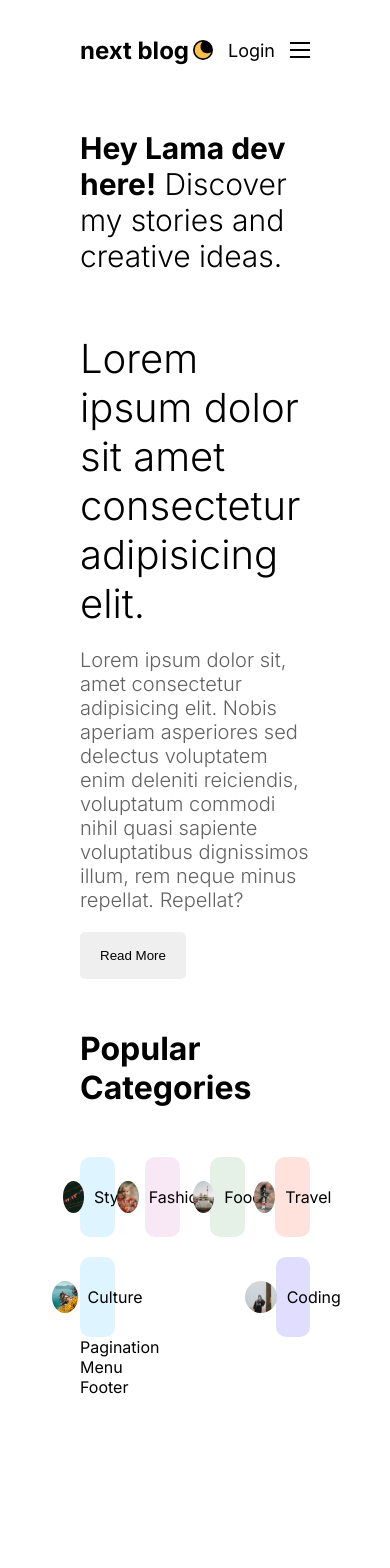
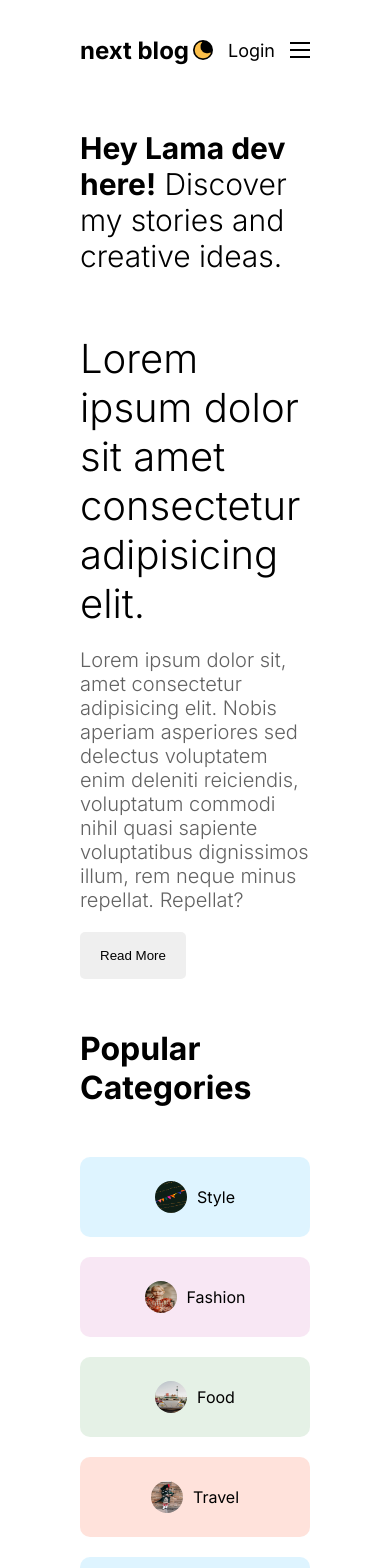
Before and after one commit to FREDVUNI/next-blog, a Next.js app: page / in a window 390 px wide. Shown: the top 1568 px of the page. Before the commit the page ends 1397 px from the top, so only its background shows below. Built offline with nearby package versions, Linux system fonts and the light colour scheme.

Commit message:
feat: create the featured section - responsiveness

```diff
--- a/src/components/categories/categories.module.css
+++ b/src/components/categories/categories.module.css
@@ -40,3 +40,23 @@
 .image {
   border-radius: 50%;
 }
+@media screen and (max-width: 1280px) {
+  .category {
+    width: 20%;
+  }
+}
+@media screen and (max-width: 1024px) {
+  .category {
+    width: 25%;
+  }
+}
+@media screen and (max-width: 768px) {
+  .category {
+    width: 45%;
+  }
+}
+@media screen and (max-width: 640px) {
+  .category {
+    width: 100%;
+  }
+}
```
